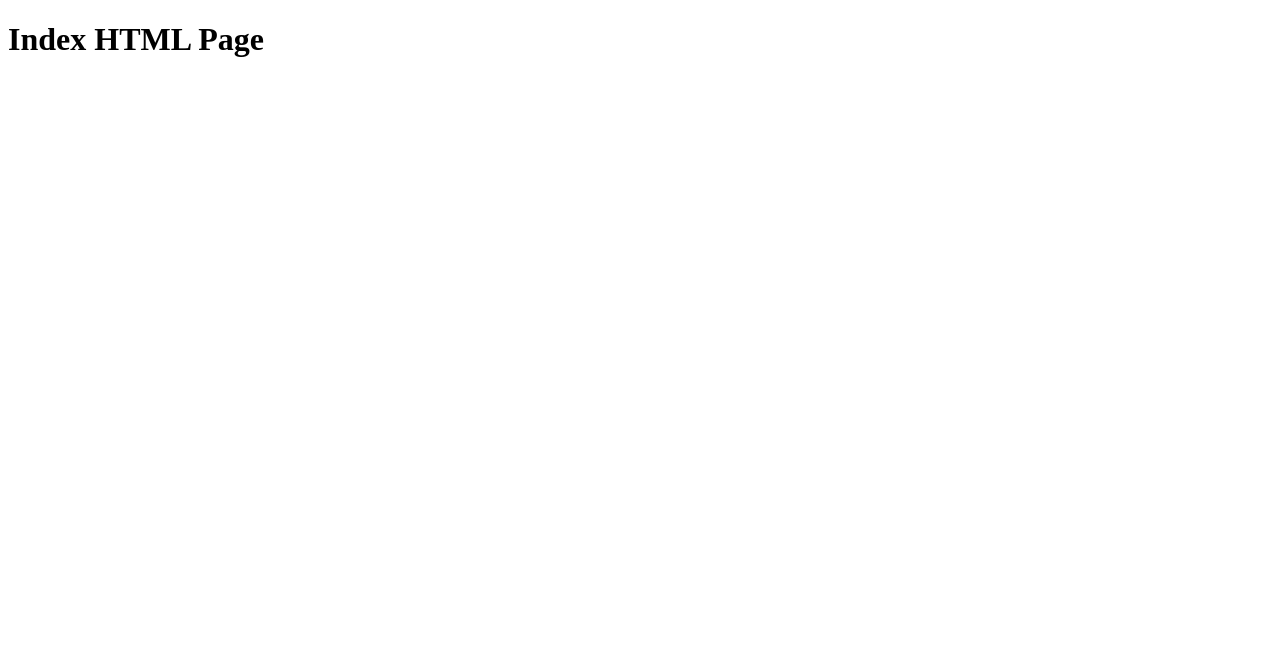
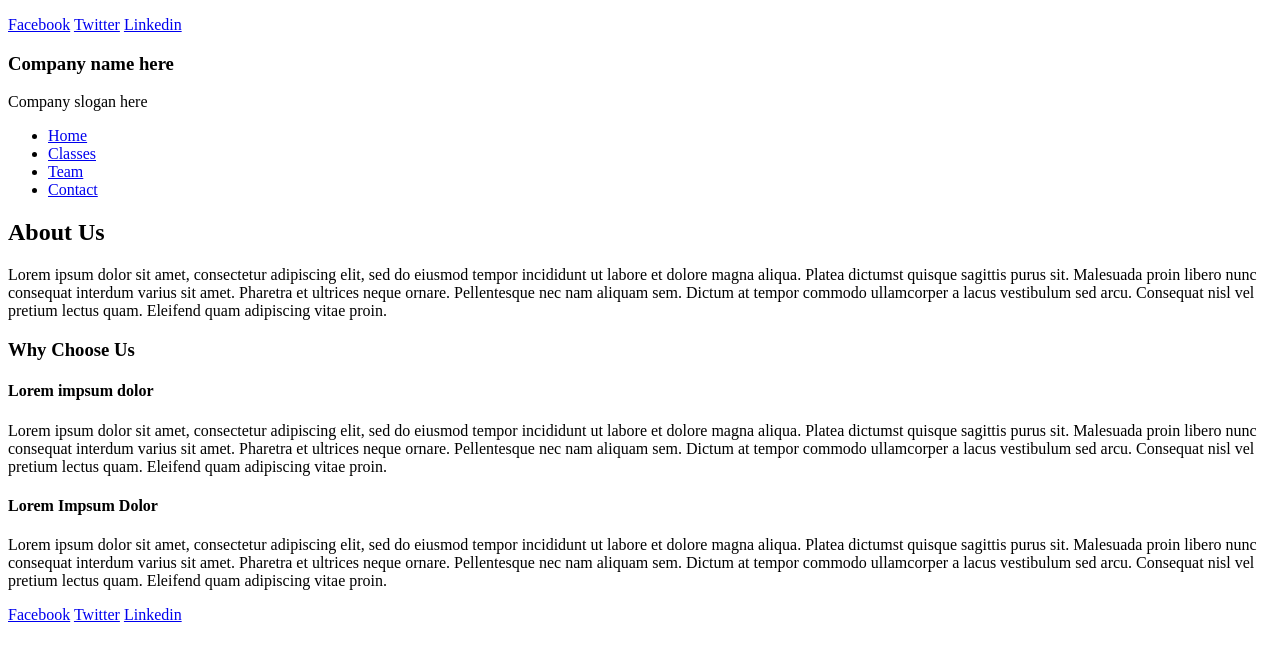
Before and after one commit to DevSamNichols/FED1StudioProject, a plain HTML site: page FED1StudioProject/index.html in a window 1280 px wide. Drawn offline with Linux system fonts and the light colour scheme.

Commit message:
index.html page content created

```diff
--- a/FED1StudioProject/index.html
+++ b/FED1StudioProject/index.html
@@ -1,12 +1,114 @@
 <!DOCTYPE html>
 <html>
+
 <head>
+
     <meta charset="utf-8" />
-    <title></title>
+    <title>Fed 1 Studio Project</title>
+    <meta name="description" content="" />
+    <meta name="keywords" content="" />
+    <meta name="author" content="" />
+
+    <!-- REMINDER - ADD CONTENT TO META TAGS -->
+
 </head>
+
 <body>
 
-    <h1>Index HTML Page</h1>
+    <header>
+
+        <div>
+
+            <p>
+                <a href="https://www.facebook.com">Facebook</a>
+
+                <a href="https://twitter.com/">Twitter</a>
+
+                <a href="https://www.linkedin.com/">Linkedin</a>
+            </p>
+
+        </div>
+
+        <div>
+
+            <h3>Company name here</h3>
+            <p>Company slogan here</p>
+
+        </div>
+
+    </header>
+
+    <nav>
+        <ul>
+            <li>
+                <a href="index.html">Home</a>
+            </li>
+            <li>
+                <a href="Classes.html">Classes</a>
+            </li>
+            <li>
+                <a href="Team.html">Team</a>
+            </li>
+            <li>
+                <a href="Contact.html">Contact</a>
+            </li>
+        </ul>
+    </nav>
+
+    <main>
+
+        <section>
+
+            <article>
+
+                <h2>About Us</h2>
+                <p>
+                    Lorem ipsum dolor sit amet, consectetur adipiscing elit, sed do eiusmod tempor incididunt ut labore et dolore magna aliqua. Platea dictumst quisque sagittis purus sit. Malesuada proin libero nunc consequat interdum varius sit amet. Pharetra et ultrices neque ornare. Pellentesque nec nam aliquam sem. Dictum at tempor commodo ullamcorper a lacus vestibulum sed arcu. Consequat nisl vel pretium lectus quam. Eleifend quam adipiscing vitae proin.
+                </p>
+
+            </article>
+
+            <article>
+
+                <h1>Why Choose Us</h1>
+
+                <div>
+
+                    <h4>Lorem impsum dolor</h4>
+                    <p>
+                        Lorem ipsum dolor sit amet, consectetur adipiscing elit, sed do eiusmod tempor incididunt ut labore et dolore magna aliqua. Platea dictumst quisque sagittis purus sit. Malesuada proin libero nunc consequat interdum varius sit amet. Pharetra et ultrices neque ornare. Pellentesque nec nam aliquam sem. Dictum at tempor commodo ullamcorper a lacus vestibulum sed arcu. Consequat nisl vel pretium lectus quam. Eleifend quam adipiscing vitae proin.
+                    </p>
+
+                </div>
+
+            </article>
+
+            <article>
+
+                <h4>Lorem Impsum Dolor</h4>
+                <p>
+                    Lorem ipsum dolor sit amet, consectetur adipiscing elit, sed do eiusmod tempor incididunt ut labore et dolore magna aliqua. Platea dictumst quisque sagittis purus sit. Malesuada proin libero nunc consequat interdum varius sit amet. Pharetra et ultrices neque ornare. Pellentesque nec nam aliquam sem. Dictum at tempor commodo ullamcorper a lacus vestibulum sed arcu. Consequat nisl vel pretium lectus quam. Eleifend quam adipiscing vitae proin.
+                </p>
+            </article>
+
+        </section>
+
+
+
+    </main>
+
+    <footer>
+
+        <p>
+            <a href="https://www.facebook.com">Facebook</a>
+
+            <a href="https://twitter.com/">Twitter</a>
+
+            <a href="https://www.linkedin.com/">Linkedin</a>
+        </p>
+
+    </footer>
 
 </body>
+
 </html>
```
